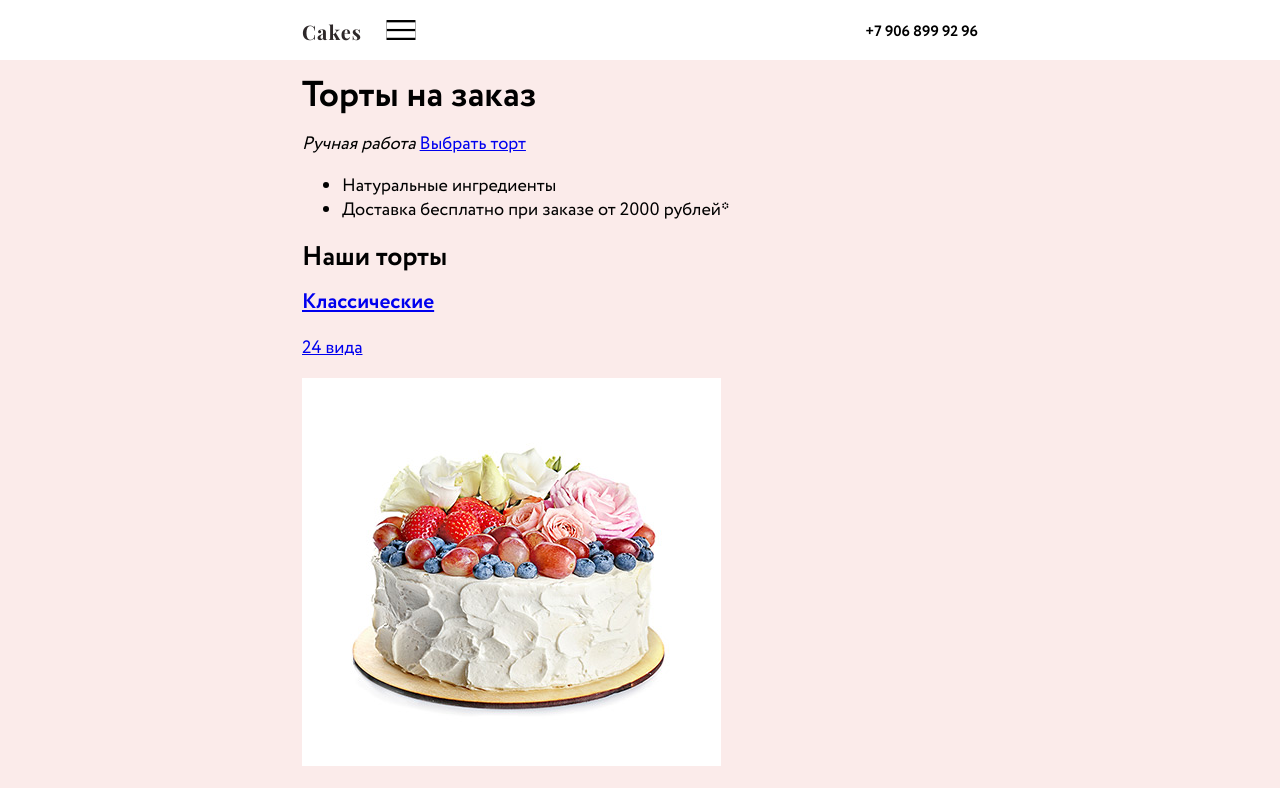
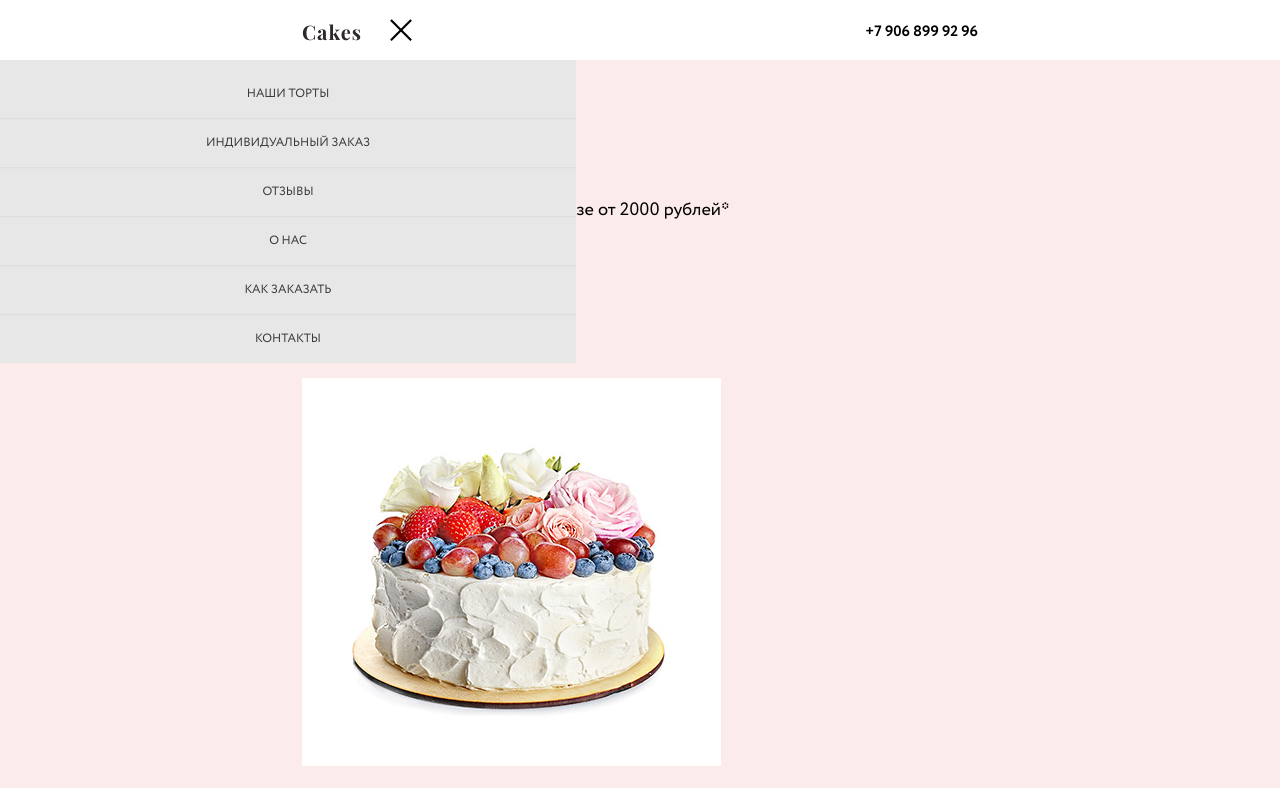
Before and after one commit to mulyarmaxim/-, a website: page src/index.html in a window 1280 px wide. Both pictures are taken after a click on the button "Переключатель меню". Shown: the top 788 px of the page. Drawn offline with nearby package versions, Linux system fonts and the light colour scheme; files that its build step writes are made by us from their sources.

Commit message:
Реализовал открытие/скрытие меню при помоще нативного JS

```diff
--- a/src/index.html
+++ b/src/index.html
@@ -692,5 +692,21 @@
       &#169; 2018 Cakes
     </p>
   </footer>
+
+  <script>
+    (function() {
+      let button = document.querySelector('.page-header__menu-toggle'),
+          menu = document.querySelector('.page-header__navigation');
+
+      function onButtonClick(evt) {
+        let current = getComputedStyle(menu).display;
+
+        this.classList.toggle('page-header__menu-toggle--close');
+        menu.style.display = current === 'block' ? '' : 'block';
+      }
+
+      button.addEventListener('click', onButtonClick);
+    })();
+  </script>
 </body>
 </html>
```
